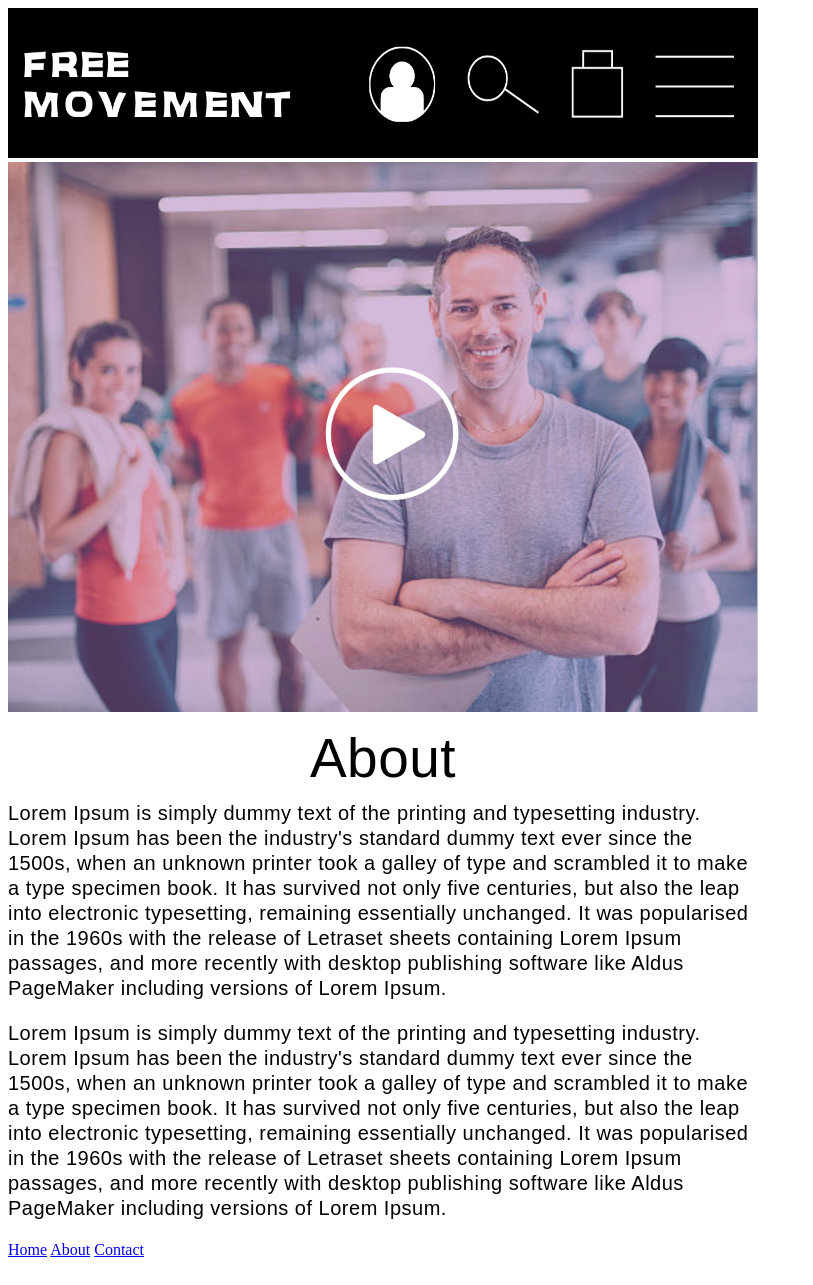
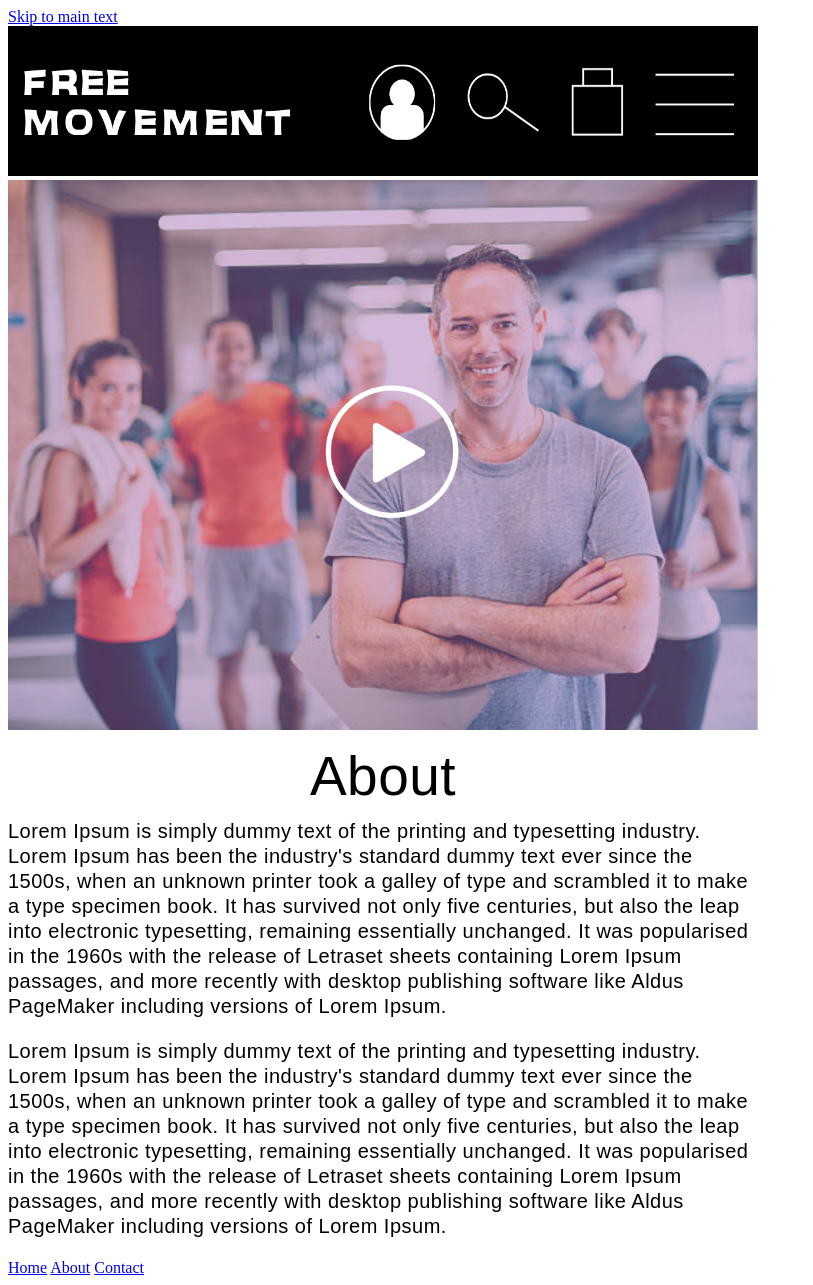
Before and after one commit to amanda-vu/mtm6201-midterm, a plain HTML site: page about.html in a window 1280 px wide. Shown: the whole page, without its empty margins (0-813 px from the left). Drawn offline with Linux system fonts and the light colour scheme.

Commit message:
skip link

```diff
--- a/about.html
+++ b/about.html
@@ -9,6 +9,8 @@
 </head>
 <body>
 
+    <a href="#main-text">Skip to main text</a>
+
     <header>
 
         <img src="images/banner.png" alt="Banner" height="150" width="750">
@@ -19,9 +21,13 @@
 
     <p class="about">About</p>
 
+    <main id="main-text">
+
     <p>Lorem Ipsum is simply dummy text of the printing and typesetting industry. Lorem Ipsum has been the industry's standard dummy text ever since the 1500s, when an unknown printer took a galley of type and scrambled it to make a type specimen book. It has survived not only five centuries, but also the leap into electronic typesetting, remaining essentially unchanged. It was popularised in the 1960s with the release of Letraset sheets containing Lorem Ipsum passages, and more recently with desktop publishing software like Aldus PageMaker including versions of Lorem Ipsum.</p>
 
     <p>Lorem Ipsum is simply dummy text of the printing and typesetting industry. Lorem Ipsum has been the industry's standard dummy text ever since the 1500s, when an unknown printer took a galley of type and scrambled it to make a type specimen book. It has survived not only five centuries, but also the leap into electronic typesetting, remaining essentially unchanged. It was popularised in the 1960s with the release of Letraset sheets containing Lorem Ipsum passages, and more recently with desktop publishing software like Aldus PageMaker including versions of Lorem Ipsum.</p>
+
+    </main>
 
     <a href="index.html" aria-label="Go to Homepage">Home</a>
     <a href="about.html" aria-label="Go to About Page">About</a>
```
